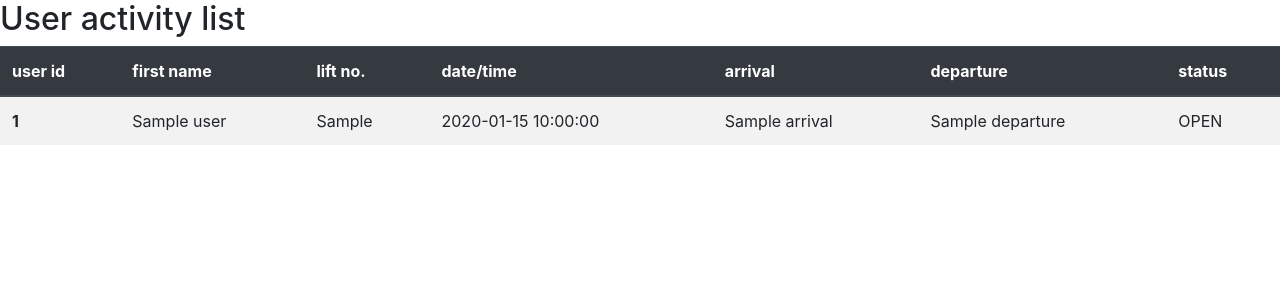
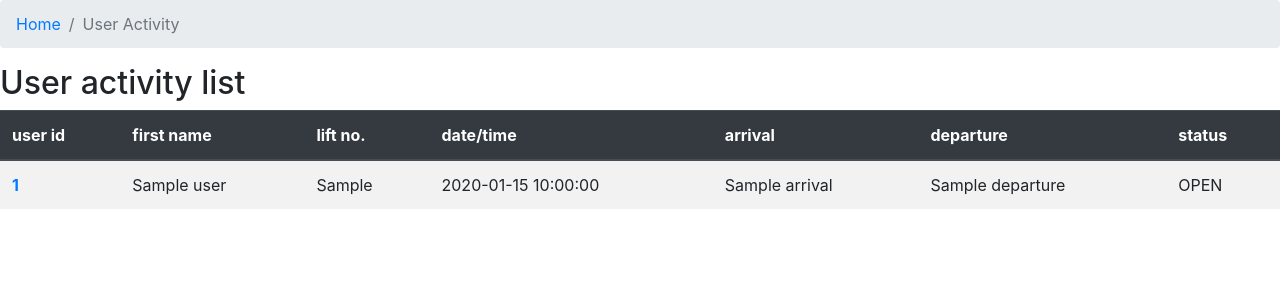
Before and after one commit to WisTiCeJEnT/pom-chob-khun-lift, a Flask app: page /bof/user_activity_list in a window 1280 px wide. Shown: the top 300 px of the page. Run offline with Flask 2, Linux system fonts and the light colour scheme; a database or web service that is not in the repository returns one stand-in record (values such as "Sample title"); some libraries are stand-ins or nearby versions.

Commit message:
add breadcrumb

```diff
--- a/app.py
+++ b/app.py
@@ -15,13 +15,12 @@ def root():
 @app.route('/bof/')
 def bof():
     page_list = [
-        ['user list', '/bof/user_list'],
-        ['user activity', '/bof/user_activity_list'],
-        ['raw lift state', '/liftstatus'],
-        ['OLED emulator', '/bof/oled_terminal'],
-        ['user data', '/bof/user/39'],
-        ['lift activity', '/bof/lift_activity_list'],
-        ['lift status', '/bof/lift_status']
+        ['User List', '/bof/user_list'],
+        ['User Activity', '/bof/user_activity_list'],
+        ['User Detail (ex. 39)', '/bof/user/39'],
+        ['Lift Activity', '/bof/lift_activity_list'],
+        ['Lift Status', '/bof/lift_status'],
+        ['OLED emulator', '/bof/oled_terminal']
     ]
     return render_template('bof.html', page_list=page_list)
 
--- a/templates/lift_activity_list.html
+++ b/templates/lift_activity_list.html
@@ -11,6 +11,12 @@
     />
 
     <title>PCKL Data</title>
+    <nav aria-label="breadcrumb">
+      <ol class="breadcrumb">
+        <li class="breadcrumb-item"><a href="/bof/">Home</a></li>
+        <li class="breadcrumb-item active" aria-current="page">Lift Activity</li>
+      </ol>
+    </nav>
   </head>
   <body>
     <h2>Lift activity list</h2>
--- a/templates/lift_status.html
+++ b/templates/lift_status.html
@@ -9,6 +9,12 @@
   <meta http-equiv="refresh" content="10" />
 
   <title>PCKL Data</title>
+  <nav aria-label="breadcrumb">
+    <ol class="breadcrumb">
+      <li class="breadcrumb-item"><a href="/bof/">Home</a></li>
+      <li class="breadcrumb-item active" aria-current="page">Lift Status</li>
+    </ol>
+  </nav>
 </head>
 
 <body>
--- a/templates/user_activity.html
+++ b/templates/user_activity.html
@@ -12,6 +12,12 @@
     <meta http-equiv="refresh" content="60" />
 
     <title>PCKL Data</title>
+    <nav aria-label="breadcrumb">
+      <ol class="breadcrumb">
+        <li class="breadcrumb-item"><a href="/bof/">Home</a></li>
+        <li class="breadcrumb-item active" aria-current="page">User Activity</li>
+      </ol>
+    </nav>
   </head>
   <body>
     <h2>User activity list</h2>
@@ -30,7 +36,7 @@
       <tbody>
         {% for user in user_list %}
         <tr>
-          <th scope="row">{{user[0]}}</th>
+          <th scope="row"><a href="/bof/user/{{user[0]}}">{{user[0]}}</a></th>
           <td>{{user[1]}}</td>
           <td>{{user[2]}}</td>
           <td>{{user[3]}}</td>
--- a/templates/user_list.html
+++ b/templates/user_list.html
@@ -11,6 +11,12 @@
     />
 
     <title>PCKL Data</title>
+    <nav aria-label="breadcrumb">
+      <ol class="breadcrumb">
+        <li class="breadcrumb-item"><a href="/bof/">Home</a></li>
+        <li class="breadcrumb-item active" aria-current="page">User Data</li>
+      </ol>
+    </nav>
   </head>
   <body>
     <h2>User list</h2>
```
Also changed, not shown: templates/user_data.html (+7 -1 lines).
